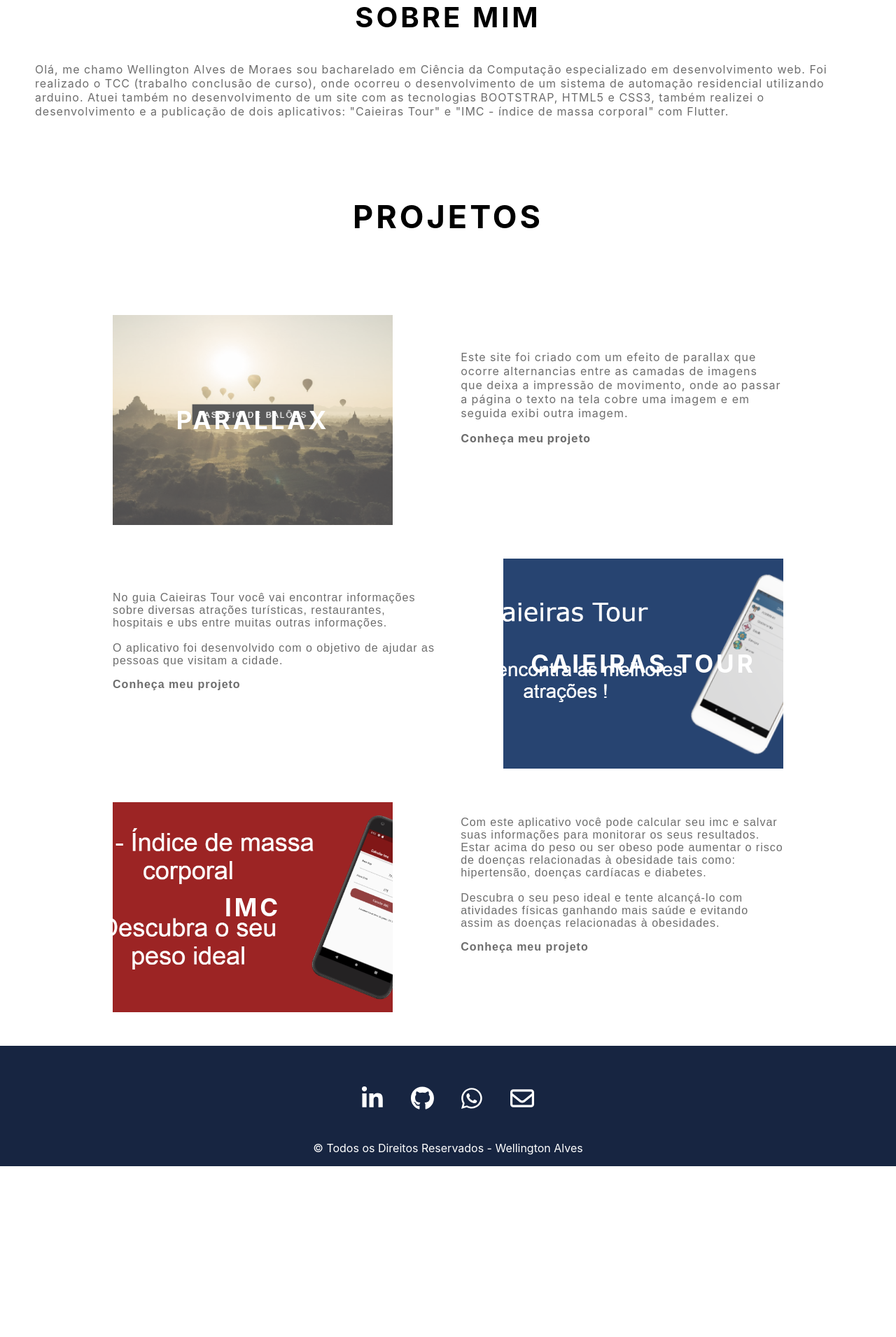
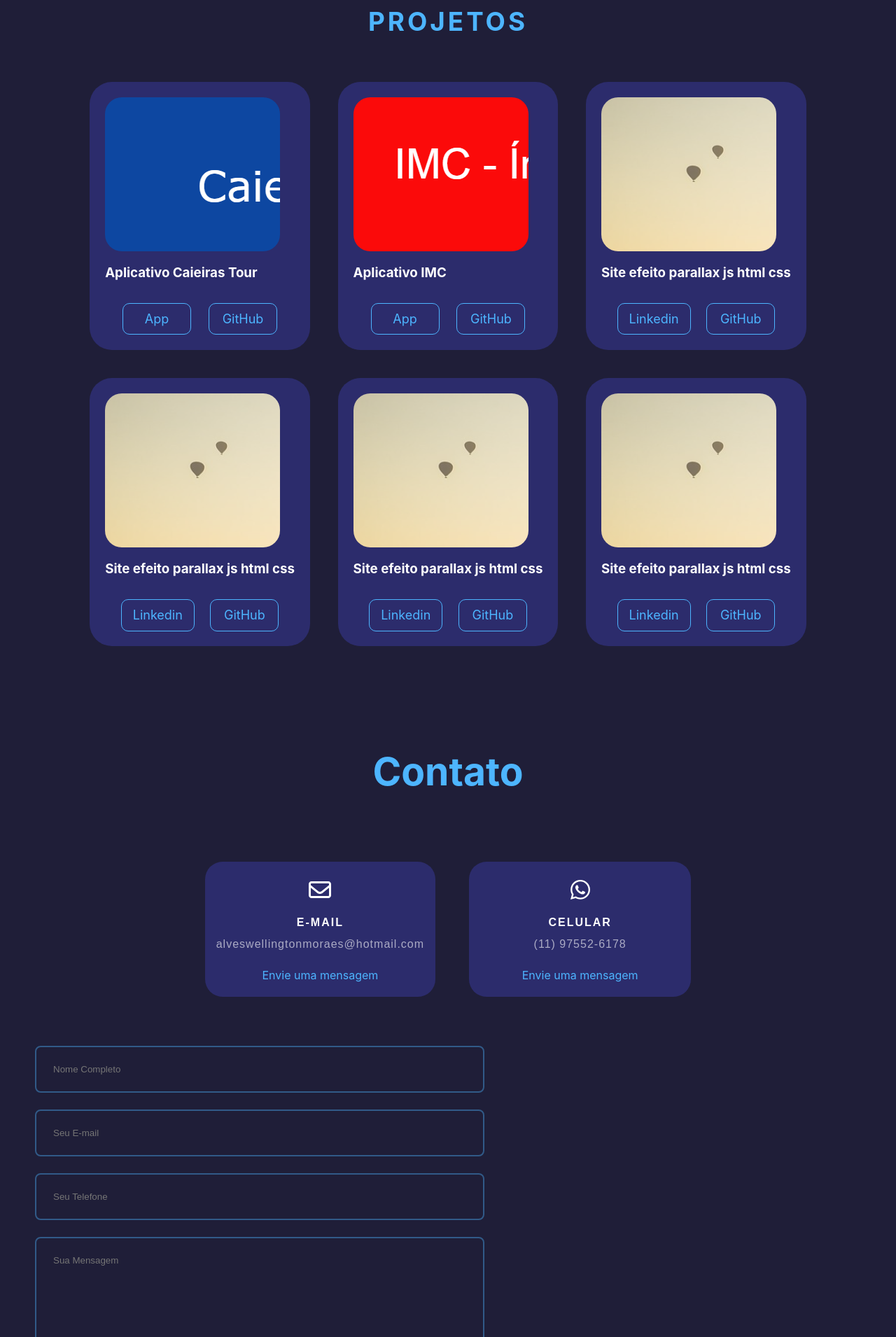
Before and after one commit to alveswellingtonn/Portfolio-React, a React (Create React App) app: page / in a window 1280 px wide. Shown: the part 860-2770 px from the top of the page at 70% size. Before the commit the page ends 2526 px from the top, so only its background shows below. Built offline with nearby package versions, Linux system fonts and the light colour scheme.

Commit message:
Realizando alterações no portfolio

```diff
--- a/src/components/Contato/index.jsx
+++ b/src/components/Contato/index.jsx
@@ -1,5 +1,9 @@
 import React, { useRef } from 'react'
 import emailjs from '@emailjs/browser';
+
+import { FontAwesomeIcon } from '@fortawesome/react-fontawesome'
+import { faEnvelope } from '@fortawesome/free-regular-svg-icons'
+import { faWhatsapp } from '@fortawesome/free-brands-svg-icons'
 
 import './styles.css';
 
@@ -21,17 +25,35 @@ const Contact = () => {
     return (
 
         <React.Fragment>
+            <section className='title-contato'>
+                <h2>Contato</h2>
+            </section>
+
             <section className='contato'>
 
-                <section className='email'>
+                <article className='email'>
+                    <a className='icon' href="https://www.linkedin.com/in/wellington-alves-de-moraes-117969106/" target="_blank" rel='noreferrer'>
+                        <FontAwesomeIcon icon={faEnvelope} />
+                    </a>
                     <h2>E-mail</h2>
                     <p>alveswellingtonmoraes@hotmail.com</p>
-                </section>
 
-                <section class="telefone">
-                    <h2>Telefone</h2>
-                    <p> Celular: (11) 97552-6178 </p>
-                </section>
+                    <a className='send-mensagem' href="mailto:alveswellingtonmoraes@hotmail.com">
+                        Envie uma mensagem
+                    </a>
+                </article>
+
+                <article class="telefone">
+                    <a className='icon' href="https://api.whatsapp.com/send?phone=5511975526178&text=Ol%C3%A1%20Seja%20Bem%20vindo!" target="_blank" rel='noreferrer'>
+                        <FontAwesomeIcon icon={faWhatsapp} />
+                    </a>
+                    <h2>Celular</h2>
+                    <p> (11) 97552-6178 </p>
+
+                    <a className='send-mensagem' href="https://api.whatsapp.com/send?phone=5511975526178&text=Ol%C3%A1%20Seja%20Bem%20vindo!" target="_blank" rel='noreferrer'>
+                        Envie uma mensagem
+                    </a>
+                </article>
 
             </section>
 
@@ -39,19 +61,19 @@ const Contact = () => {
 
                 <form className='formulario' ref={form} onSubmit={sendEmail}>
 
-                    <label>Nome:</label>
-                    <input type="text" placeholder="ex: José da Silva"></input>
+                    {/* <label>Nome:</label> */}
+                    <input type="text" name='name' placeholder="Nome Completo"></input>
 
-                    <label>Email:</label>
-                    <input type="email" placeholder="ex: jose@gmail.com"></input>
+                    {/* <label>Email:</label> */}
+                    <input type="email" name='email' placeholder="Seu E-mail"></input>
 
-                    <label>Telefone:</label>
-                    <input type="tel" placeholder="ex: (99) 99999-9999"></input>
+                    {/* <label>Telefone:</label> */}
+                    <input type="tel" name='telefone' placeholder="Seu Telefone"></input>
 
-                    <label>Mensagem:</label>
-                    <textarea></textarea>
+                    {/* <label>Mensagem:</label> */}
+                    <textarea name='message' placeholder='Sua Mensagem'></textarea>
 
-                    <button type="submit" value="Enviar">Enviar</button>
+                    <button type="submit" value="Enviar">Enviar Mensagem</button>
 
                 </form>
             </section>
--- a/src/components/Contato/styles.css
+++ b/src/components/Contato/styles.css
@@ -1,50 +1,100 @@
+.title-contato {
+    color: #4db5ff;
+    display: flex;
+    justify-content: center;
+    font-size: 2.3rem;
+    margin-top: 100px;
+    margin-bottom: 30px;
+}
+
 .contato {
     display: flex;
+    flex-direction: row;
     padding: 20px;
-    margin-top: 100px;
-    flex-direction: row;
-    justify-content: space-evenly;
+    justify-content: center;
     align-items: center;
+    gap: 3rem;
 }
 
 .email {
-    padding-top: 10px;
-    padding-left: 10px;
-    padding-right: 10px;
+    background-color: #2c2c6c;
+    border-radius: 25px;
+    padding: 1rem;
+    display: flex;
+    flex-direction: column;
+    justify-content: center;
+    align-items: center;
+    transition: .5s cubic-bezier(0.55, 0.025, 0.675, 0.97);
+}
+
+.email:hover {
+    background-color: transparent;
+    border: 1px solid rgba(77,181,255,0.4);
 }
 
 .email h2{
-    font-size: 27px;
+    color: #fff;
+    font-size: 16px;
     text-transform: uppercase;
     letter-spacing: 2px;
     font-family: 'Montserrat', sans-serif;
+    margin-bottom: -3px;
 }
 
 .email p{
     font-family: sans-serif;
-    font-size: 16px;
     letter-spacing: 1px;
-    color: rgb(109, 109, 109);
+    color: rgba(255,255,255,0.6);
+    margin-bottom: 25px;
 }
 
 .telefone {
-    padding-top: 10px;
-    padding-left: 10px;
-    padding-right: 10px;
+    background-color: #2c2c6c;
+    border-radius: 25px;
+    padding: 1rem;
+    width: 23%;
+    display: flex;
+    flex-direction: column;
+    align-items: center;
+    justify-content: center;
+    transition: .5s cubic-bezier(0.55, 0.025, 0.675, 0.97);
+}
+
+.telefone:hover {
+    background-color: transparent;
+    border: 1px solid rgba(77,181,255,0.4);
 }
 
 .telefone h2{
-    font-size: 27px;
+    color: #fff;
+    font-size: 16px;
     text-transform: uppercase;
     letter-spacing: 2px;
     font-family: 'Montserrat', sans-serif;
+    margin-bottom: -3px;
 }
 
 .telefone p{
     font-family: sans-serif;
-    font-size: 16px;
     letter-spacing: 1px;
-    color: rgb(109, 109, 109);
+    color: rgba(255,255,255,0.6);
+    margin-bottom: 25px;
+}
+
+.icon {
+    text-decoration: none;
+    color: #ffffff;
+    padding: 5px;
+    cursor: pointer;
+    font-size: 2rem;
+}
+
+.send-mensagem {
+    text-decoration: none;
+    color: #4db5ff;
+    cursor: pointer;
+    font-size: 1rem;
+    padding-bottom: 5px;
 }
 
 /*  formulario da pagina contato*/
@@ -52,25 +102,30 @@
     padding: 50px;
     display: flex;
     flex-direction: column;
-}
-
-.formulario label {
-    margin-bottom: 1px;
-    font-family: sans-serif;
+    gap: 1.5rem;
 }
 
 .formulario input {
-    margin-bottom: 10px;
+    padding: 1.5rem;
+    border-radius: 0.5rem;
+    background: transparent;
+    border: 2px solid rgba(77,181,255,0.4);
+    /* margin-bottom: 15px; */
     width: 50%;
-    height: 25px;
     font-family: sans-serif;
+    color: #fff;
 }
 
 .formulario textarea {
+    padding: 1.5rem;
+    color: #fff;
+    border-radius: 0.5rem;
+    background: transparent;
+    border: 2px solid rgba(77,181,255,0.4);
+    width: 50%;
+    height: 100px;
+    resize: none;
     margin-bottom: 40px;
-    width: 50%;
-    height: 10em;
-    display: block;
     font-family: sans-serif;
 }
 
@@ -84,3 +139,33 @@
     border-radius: 5px;
     font-family: sans-serif;
 }
+
+@media screen and (max-width: 1024px) {
+    .contato {
+        display: flex;
+        flex-direction: column;
+    }
+
+    .email {
+        width: 43.7%;
+    }
+
+    .telefone {
+        width: 43.7%;
+    }
+}
+
+@media screen and (max-width: 600px) {
+    .contato {
+        display: flex;
+        flex-direction: column;
+    }
+
+    .email {
+        width: 56%;
+    }
+
+    .telefone {
+        width: 56%;
+    }
+}
--- a/src/components/Footer/styles.css
+++ b/src/components/Footer/styles.css
@@ -1,6 +1,7 @@
 footer {
     height: auto;
-    background: #172541;
+    /* background: #172541; */
+    background-color: #1F1E38;
     display: flex;
     flex-direction: column;
     padding-top: 55px;
@@ -20,7 +21,7 @@ footer .footer-link a {
 }
 
 footer .footer-link a:hover  {
-    color: #54E7E2;
+    color: #4db5ff;
 }
 
 footer .footer-texto {
--- a/src/components/Portfolio/index.jsx
+++ b/src/components/Portfolio/index.jsx
@@ -1,5 +1,10 @@
 import React from 'react';
 import './styles.css';
+
+// import avatar from "../../assets/img/avatar5.jpg";
+import banner_imc from "../../assets/img/banner_imc.png";
+import parallax from "../../assets/img/parallax.png";
+import recurso_grafico from "../../assets/img/recurso-grafico.png";
 
 function Portfolio() {
 
@@ -7,102 +12,85 @@ function Portfolio() {
 
         <section className='container'>
 
-            <section className='portfolio'>
-                <h2>
-                    <p>Projetos</p>
-                </h2>
-            </section>
+            <h2 className='portfolio'>
+                Projetos
+            </h2>
 
-            <section className='card-container'>
+            <section className='portfolio-container'>
 
-                <section className='card'>
-                    <section className='card-wrapper'>
-                        <h2>Parallax</h2>
-                        <p>Veja meu projeto</p>
+                <article className='portfolio-item'>
+                    <section className='portfolio-image'>
+                        <img src={recurso_grafico} alt="teste" />
                     </section>
-                </section>
+                    <h3>
+                        Aplicativo Caieiras Tour
+                    </h3>
+                    <section className='btn'>
+                        <a href="https://play.google.com/store/apps/details?id=br.com.wellington.caieiras_tour" target="_blank" rel='noreferrer'>App</a>
+                        <a href="https://github.com/alveswellingtonn" target="_blank" rel='noreferrer'>GitHub</a>
+                    </section>
+                </article>
 
-                <section className='card-text'>
-                    Este site foi criado com um efeito de parallax que ocorre alternancias entre as camadas de imagens que
-                    deixa a impressão de movimento, onde ao passar a página o texto na tela cobre uma imagem e
-                    em seguida exibi outra imagem.
+                <article className='portfolio-item'>
+                    <section className='portfolio-image'>
+                        <img src={banner_imc} alt="teste" />
+                    </section>
+                    <h3>
+                        Aplicativo IMC
+                    </h3>
+                    <section className='btn'>
+                        <a href="https://play.google.com/store/apps/details?id=br.com.wellington.imc" target="_blank" rel='noreferrer'>App</a>
+                        <a href="https://github.com/alveswellingtonn" target="_blank" rel='noreferrer'>GitHub</a>
+                    </section>
+                </article>
 
-                    <br/>
+                <article className='portfolio-item'>
+                    <section className='portfolio-image'>
+                        <img src={parallax} alt="teste" />
+                    </section>
+                    <h3>Site efeito parallax js html css</h3>
 
-                    <p className='ver-projeto'>
-                        <a href="http://wellingtonmoraes.epizy.com/parallax.html" target="_blank" rel='noreferrer'>
-                            Conheça meu projeto
-                        </a>
-                    </p>
+                    <section className='btn'>
+                        <a href="https://www.linkedin.com/in/wellington-alves-de-moraes-117969106/" target="_blank" rel='noreferrer'>Linkedin</a>
+                        <a href="https://github.com/alveswellingtonn" target="_blank" rel='noreferrer'>GitHub</a>
+                    </section>
+                </article>
 
-                </section>
+                <article className='portfolio-item'>
+                    <section className='portfolio-image'>
+                        <img src={parallax} alt="teste" />
+                    </section>
+                    <h3>Site efeito parallax js html css</h3>
 
-            </section>
+                    <section className='btn'>
+                        <a href="https://www.linkedin.com/in/wellington-alves-de-moraes-117969106/" target="_blank" rel='noreferrer'>Linkedin</a>
+                        <a href="https://github.com/alveswellingtonn" target="_blank" rel='noreferrer'>GitHub</a>
+                    </section>
+                </article>
 
-            <section className='card-container-segundo'>
+                <article className='portfolio-item'>
+                    <section className='portfolio-image'>
+                        <img src={parallax} alt="teste" />
+                    </section>
+                    <h3>Site efeito parallax js html css</h3>
 
-                <section className='card-text-segundo'>
-                    No guia Caieiras Tour você vai encontrar informações sobre diversas atrações turísticas,
-                    restaurantes, hospitais e ubs entre muitas outras informações.
+                    <section className='btn'>
+                        <a href="https://www.linkedin.com/in/wellington-alves-de-moraes-117969106/" target="_blank" rel='noreferrer'>Linkedin</a>
+                        <a href="https://github.com/alveswellingtonn" target="_blank" rel='noreferrer'>GitHub</a>
+                    </section>
+                </article>
 
-                    <br/><br/>
+                <article className='portfolio-item'>
+                    <section className='portfolio-image'>
+                        <img src={parallax} alt="teste" />
+                    </section>
+                    <h3>Site efeito parallax js html css</h3>
 
-                    O aplicativo foi desenvolvido
-                    com o objetivo de ajudar as pessoas que visitam a cidade.
-
-                    <br/>
-
-                    <p className='ver-projeto'>
-                        <a href="https://play.google.com/store/apps/details?id=br.com.wellington.caieiras_tour" target="_blank" rel='noreferrer'>
-                            Conheça meu projeto
-                        </a>
-                    </p>
-
-                </section>
-
-                <section className='card-segundo'>
-
-                    <section className='card-wrapper-segundo'>
-                        <h2>Caieiras Tour</h2>
-                        <p>Veja meu projeto</p>
+                    <section className='btn'>
+                        <a href="https://www.linkedin.com/in/wellington-alves-de-moraes-117969106/" target="_blank" rel='noreferrer'>Linkedin</a>
+                        <a href="https://github.com/alveswellingtonn" target="_blank" rel='noreferrer'>GitHub</a>
                     </section>
-
-                </section>
-
-            </section>
-
-            <section className='card-container-terceiro'>
-
-                <section className='card-terceiro'>
-
-                    <section className='card-wrapper-terceiro'>
-                        <h2>IMC</h2>
-                        <p>Veja meu projeto</p>
-                    </section>
-
-                </section>
-
-                <section className='card-text-terceiro'>
-                    Com este aplicativo você pode calcular seu imc e salvar suas informações para monitorar os
-                    seus resultados. Estar acima do peso ou ser obeso pode aumentar o risco de doenças
-                    relacionadas à obesidade tais como: hipertensão, doenças cardíacas e diabetes.
-
-                    <br/><br/>
-
-                    Descubra o seu peso ideal e tente alcançá-lo com atividades físicas ganhando
-                    mais saúde e evitando assim as doenças relacionadas à obesidades.
-
-                    <br/>
-
-                    <p className='ver-projeto'>
-
-                        <a href="https://play.google.com/store/apps/details?id=br.com.wellington.imc" target="_blank" rel='noreferrer'>
-                            Conheça meu projeto
-                        </a>
-
-                    </p>
-
-                </section>
+                </article>
 
             </section>
 
--- a/src/components/Portfolio/styles.css
+++ b/src/components/Portfolio/styles.css
@@ -9,14 +9,91 @@
 }
 
 .portfolio {
-    font-size: 30px;
+    font-size: 2.3rem;
     text-transform: uppercase;
     letter-spacing: 4px;
     margin-top: 20px;
     margin-bottom: 20px;
+    color: #4db5ff;
+    margin-bottom: 4rem;
 }
 
-/* Primeiro Card*/
+.portfolio-container {
+    display: grid;
+    grid-template-columns: repeat(3, 1fr);
+    gap: 2.5rem;
+}
+
+.portfolio-item {
+    background: #2c2c6c;
+    padding: 1.3rem;
+    border-radius: 2rem;
+    border: 1px solid transparent;
+}
+
+.portfolio-item:hover {
+    border-color: rgba(77,181,255,0.4);
+    background: transparent;
+}
+
+.portfolio-image {
+    border-radius: 1.5rem;
+    overflow: hidden;
+    width: 250px;
+    height: 220px;
+}
+
+.portfolio-item h3 {
+    margin: 1.2rem 0 2rem;
+    color: #fff;
+}
+
+.btn {
+    display: flex;
+    flex-direction: row;
+    justify-content: space-evenly;
+    margin-top: 25px;
+
+    /* gap: 1rem;
+    margin-bottom: 1rem; */
+}
+
+.btn a {
+    text-decoration: none;
+    color: #4db5ff;
+    font-size: 18px;
+    padding: 0.7rem 1rem;
+    border: 1px solid #4db5ff;
+    border-radius: 10px;
+    min-width: 4rem;
+    display: flex;
+    justify-content: center;
+    align-items: center;
+    transition: .5s cubic-bezier(0.55, 0.025, 0.675, 0.97);
+}
+
+.btn a:hover {
+    color: #fff;
+    border: 1px solid rgba(77,181,255,0.4);
+    background-color: rgba(77,181,255,0.4);
+}
+
+@media screen and (max-width: 1024px) {
+    .portfolio-container {
+        grid-template-columns: 1fr 1fr;
+        gap: 1.8rem;
+    }
+}
+
+@media screen and (max-width: 600px) {
+    .portfolio-container {
+        grid-template-columns: 1fr;
+        gap: 1rem;
+    }
+}
+
+/*
+Primeiro Card
 .card-container {
     display: flex;
     align-items: center;
@@ -113,9 +190,9 @@
     font-family: 'Montserrat', sans-serif;
 }
 
-/* Fim Primeiro Card*/
+Fim Primeiro Card
 
-/* Segundo Card*/
+ Segundo Card
 
 .card-container-segundo {
     display: flex;
@@ -202,9 +279,9 @@
     visibility: visible;
 }
 
-/* Fim Segundo Card*/
+ Fim Segundo Card
 
-/* Inicio Terceiro Card*/
+ Inicio Terceiro Card
 
 .card-container-terceiro {
     display: flex;
@@ -352,4 +429,4 @@
         margin-top: 2rem;
         text-align: center;
     }
-}
+}*/
--- a/src/index.css
+++ b/src/index.css
@@ -7,9 +7,19 @@ body {
     sans-serif;
   -webkit-font-smoothing: antialiased;
   -moz-osx-font-smoothing: grayscale;
+  background-color: #1F1E38;
 }
 
 /*code {
   font-family: source-code-pro, Menlo, Monaco, Consolas, 'Courier New',
     monospace;
 }*/
+
+:root {
+  --color-bg: #1F1E38;
+  --color-bg-variant: #2c2c6c;
+  --color-primary:#4db5ff;
+  --color-primary-variant: rgba(77,181,255,0.4);
+  --color-white: #fff;
+  --color-light: rgba(255,255,255,0.6);
+}
--- a/src/pages/Home/index.jsx
+++ b/src/pages/Home/index.jsx
@@ -1,15 +1,17 @@
 import React from 'react';
 
 import Banner from '../../components/Banner/index';
-import SobreMim from '../../components/SobreMim/index';
+// import SobreMim from '../../components/SobreMim/index';
 import Portfolio from '../../components/Portfolio/index';
+import Contact from '../../components/Contato';
 
 function Home() {
     return (
         <React.Fragment>
             <Banner />
-            <SobreMim />
+            {/* <SobreMim /> */}
             <Portfolio />
+            <Contact />
         </React.Fragment>
     );
 }
```
Also changed, not shown: src/components/Banner/index.jsx (+12 -6 lines), src/components/Banner/styles.css (+34 -15 lines), src/components/Navbar/styles.css (+4 -3 lines).
